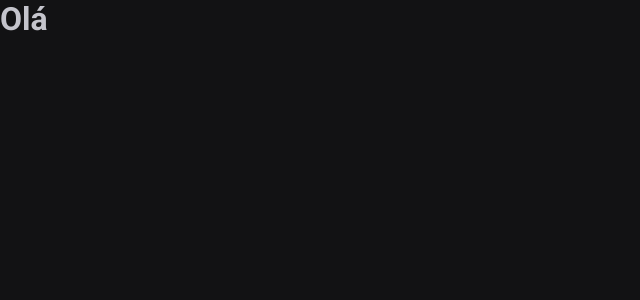
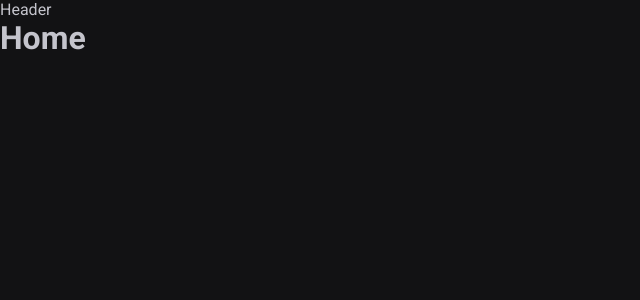
Before and after one commit to 9uifranco/pomodoro-in-react, a React (Vite) app: page / in a window 1280 px wide. Shown: the top 300 px of the page, without its empty margins (0-640 px from the left). Built offline with nearby package versions, Linux system fonts and the light colour scheme.

Commit message:
Create Routes

```diff
--- a/src/App.tsx
+++ b/src/App.tsx
@@ -1,12 +1,16 @@
-import { ThemeProvider } from 'styled-components'
-import { GlobalStyle } from './styles/global'
-import { defaultTheme } from './styles/theme/default'
+import { ThemeProvider } from "styled-components"
+import { BrowserRouter } from 'react-router-dom'
+import { Router } from "./Router";
+import { GlobalStyle } from "./styles/global"
+import { defaultTheme } from "./styles/theme/default"
 
 export function App() {
   return (
     <ThemeProvider theme={defaultTheme}>
-      <h1>Olá</h1>
+      <BrowserRouter>
+        <Router/>
+      </BrowserRouter>
       <GlobalStyle />
     </ThemeProvider>
-  )
+  );
 }
--- /dev/null
+++ b/src/Router.tsx
@@ -0,0 +1,15 @@
+import { Routes, Route } from "react-router-dom"
+import { DefaultLayout } from "./layouts/DefaultLayout"
+import { History } from "./pages/History"
+import { Home } from "./pages/Home"
+
+export function Router() {
+    return (
+        <Routes>
+            <Route path="/" element={<DefaultLayout/>}>
+                <Route path="/" element={<Home/>} />
+                <Route path="/history" element={<History/>} />
+            </Route>
+        </Routes>
+    )
+}
--- /dev/null
+++ b/src/components/Header.tsx
@@ -0,0 +1,7 @@
+export function Header() {
+    return (
+        <header>
+            Header
+        </header>
+    )
+}
--- /dev/null
+++ b/src/layouts/DefaultLayout.tsx
@@ -0,0 +1,11 @@
+import { Outlet } from 'react-router-dom'
+import { Header } from "../components/Header";
+
+export function DefaultLayout() {
+    return (
+        <div>
+            <Header/>
+            <Outlet/>
+        </div>
+    )
+}
--- /dev/null
+++ b/src/pages/History.tsx
@@ -0,0 +1,3 @@
+export function History() {
+  return <h1>History</h1>
+}
--- /dev/null
+++ b/src/pages/Home.tsx
@@ -0,0 +1,3 @@
+export function Home() {
+  return <h1>Home</h1>
+}
```
